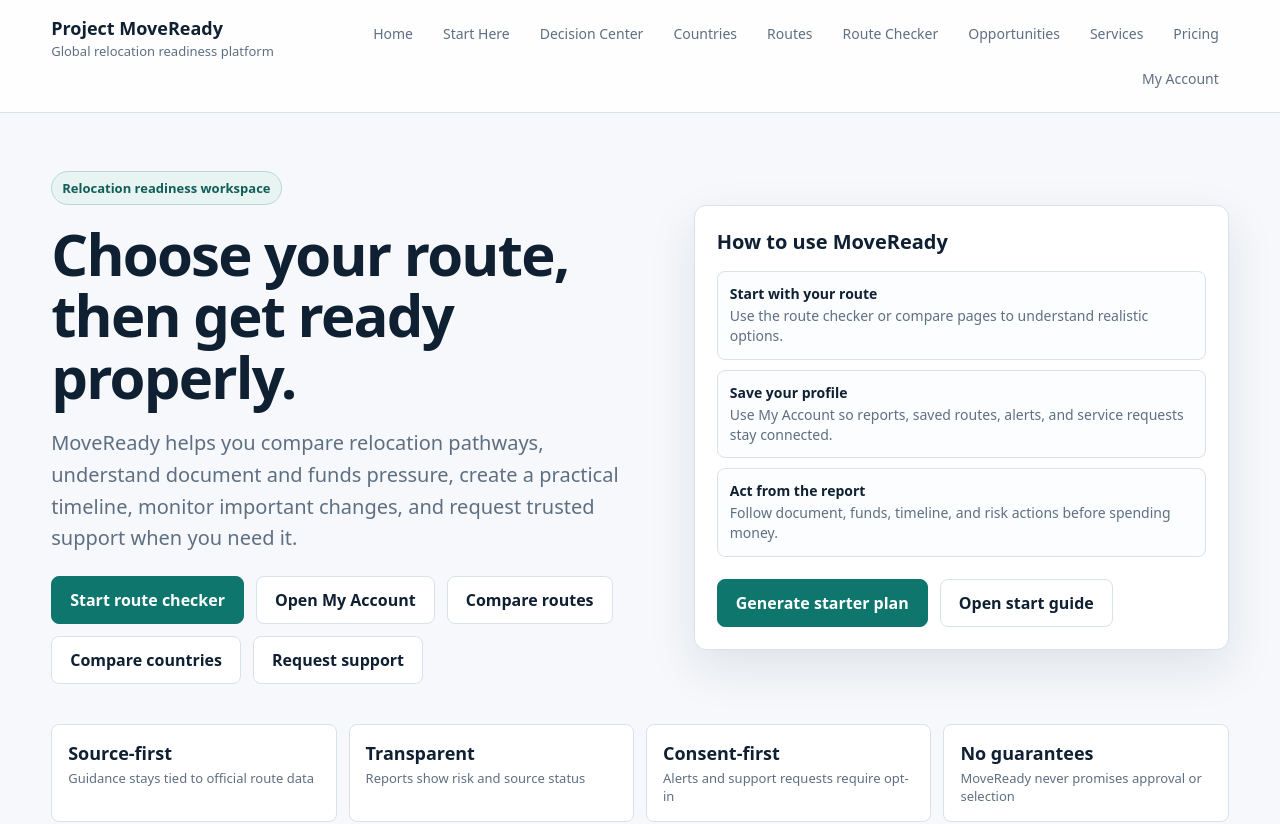
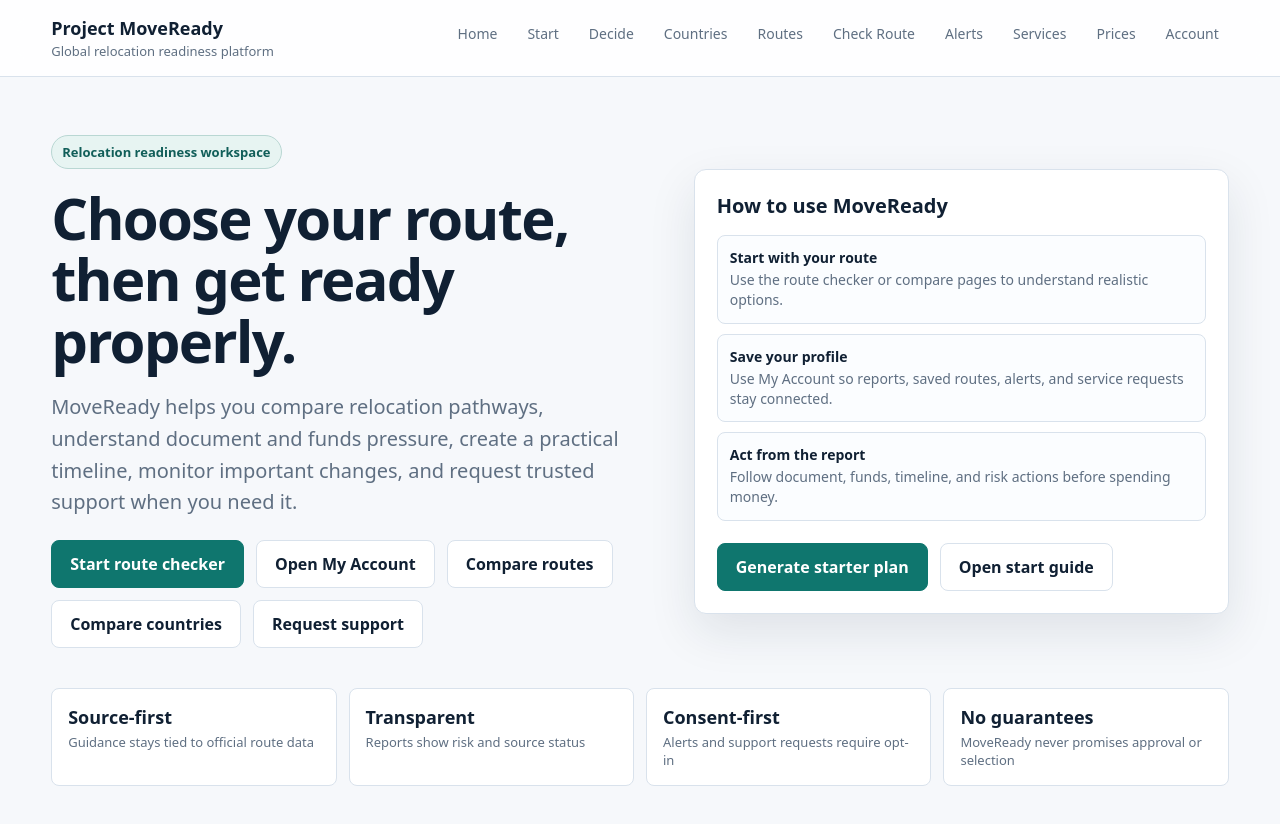
Before and after one commit to SirBM201/SirBM201-moveready-frontend, a Next.js app: page / in a window 1280 px wide. Shown: the top 824 px of the page. Built offline with nearby package versions, Linux system fonts and the light colour scheme.

Commit message:
Simplify public navigation labels

```diff
--- a/components/SiteHeader.tsx
+++ b/components/SiteHeader.tsx
@@ -1,14 +1,14 @@
 const publicNavigation = [
-  { label: "Home", href: "/" },
-  { label: "Start Here", href: "/start" },
-  { label: "Decision Center", href: "/decision-center" },
-  { label: "Countries", href: "/country-comparison" },
-  { label: "Routes", href: "/compare" },
-  { label: "Route Checker", href: "/route-checker" },
-  { label: "Opportunities", href: "/opportunities" },
-  { label: "Services", href: "/services" },
-  { label: "Pricing", href: "/pricing" },
-  { label: "My Account", href: "/dashboard" },
+  { label: "Home", href: "/", title: "Home page" },
+  { label: "Start", href: "/start", title: "Start here if you are new" },
+  { label: "Decide", href: "/decision-center", title: "Choose your direction" },
+  { label: "Countries", href: "/country-comparison", title: "Compare countries" },
+  { label: "Routes", href: "/compare", title: "Compare relocation routes" },
+  { label: "Check Route", href: "/route-checker", title: "Check your route and generate a report" },
+  { label: "Alerts", href: "/opportunities", title: "Opportunities and route alerts" },
+  { label: "Services", href: "/services", title: "Request trusted support" },
+  { label: "Prices", href: "/pricing", title: "Pricing" },
+  { label: "Account", href: "/dashboard", title: "My Account" },
 ];
 
 type SiteHeaderProps = {
@@ -27,7 +27,7 @@ export default function SiteHeader({ sectionLabel = "Global relocation readiness
       </a>
       <nav className="nav" aria-label="Main navigation">
         {publicNavigation.map((item) => (
-          <a href={item.href} key={item.href}>{item.label}</a>
+          <a href={item.href} key={item.href} title={item.title}>{item.label}</a>
         ))}
       </nav>
     </header>
```
